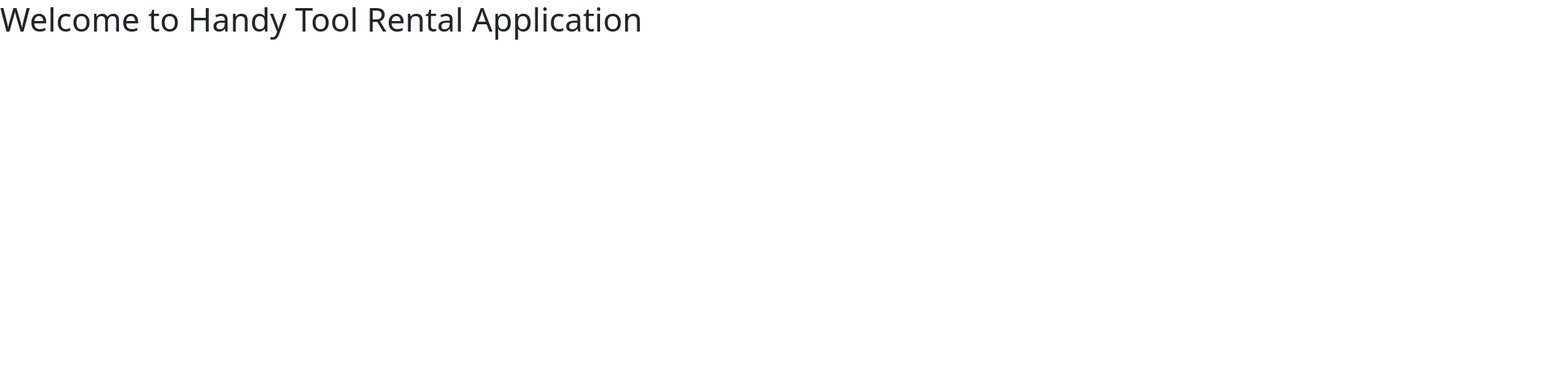
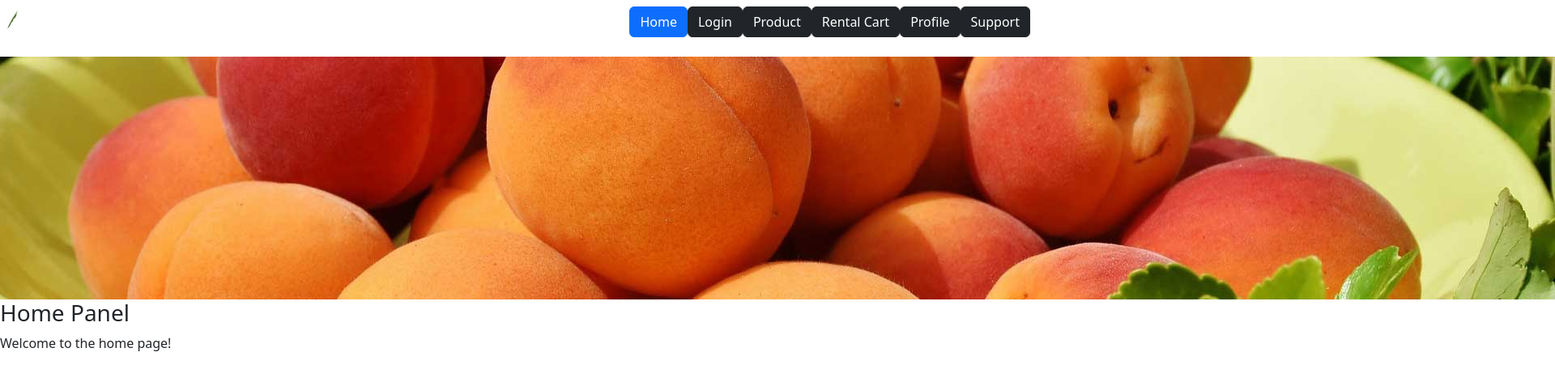
Before and after one commit to pedroskzt/HTRentalProject_FE, a React (Vite) app in the folder handy-tool-rental-project/: page / in a window 1280 px wide. Shown: the top 472 px of the page at 81% size, 1920 px wide, since content can reach past the window. Built offline with nearby package versions, Linux system fonts and the light colour scheme.

Commit message:
For Home/Login/Registration

```diff
--- a/handy-tool-rental-project/src/App.tsx
+++ b/handy-tool-rental-project/src/App.tsx
@@ -1,8 +1,125 @@
-import Welcome from "./Messages";
+import React, { useState } from "react";
+import HomePanel from "./components/HomePanel";
+import LoginPanel from "./components/LoginPanel";
+import ProductPanel from "./components/ProductPanel";
+import RentalCartPanel from "./components/RentalCartPanel";
+import ProfilePanel from "./components/ProfilePanel";
+import SupportPanel from "./components/SupportPanel";
 
-function App()
-{
-  return <div><Welcome /></div>
-}
+// Define the possible views for the third panel
+type View = "home" | "login" | "product" | "cart" | "profile" | "support";
+
+const App: React.FC = () => {
+  const [currentView, setCurrentView] = useState<View>("home");
+  const [selectedButton, setSelectedButton] = useState<string>("home");
+
+  const handleButtonClick = (view: View) => {
+    setCurrentView(view);
+    setSelectedButton(view);
+  };
+
+  const renderThirdPanelContent = () => {
+    switch (currentView) {
+      case "home":
+        return <HomePanel />;
+      case "login":
+        return <LoginPanel />;
+      case "product":
+        return <ProductPanel />;
+      case "cart":
+        return <RentalCartPanel />;
+      case "profile":
+        return <ProfilePanel />;
+      case "support":
+        return <SupportPanel />;
+      default:
+        return <div>Select an option from the left panel</div>;
+    }
+  };
+
+  return (
+    <div className="app-container">
+      <div className="panel panel-top">
+        <div className="d-flex mb-3">
+          <div className="me-auto p-2">
+            <img
+              src="/temp-logo.jpg"
+              alt="Logo"
+              max-width="100px"
+              height="auto"
+            />
+          </div>
+          <div className="p-2">
+            <p></p>
+          </div>
+          <div className="p-2">
+            <button
+              type="button"
+              className={`btn ${
+                selectedButton === "home" ? "btn-primary" : "btn-dark"
+              }`}
+              onClick={() => handleButtonClick("home")}
+            >
+              Home
+            </button>
+            <button
+              type="button"
+              className={`btn ${
+                selectedButton === "login" ? "btn-primary" : "btn-dark"
+              }`}
+              onClick={() => handleButtonClick("login")}
+            >
+              Login
+            </button>
+            <button
+              type="button"
+              className={`btn ${
+                selectedButton === "product" ? "btn-primary" : "btn-dark"
+              }`}
+              onClick={() => handleButtonClick("product")}
+            >
+              Product
+            </button>
+            <button
+              type="button"
+              className={`btn ${
+                selectedButton === "cart" ? "btn-primary" : "btn-dark"
+              }`}
+              onClick={() => handleButtonClick("cart")}
+            >
+              Rental Cart
+            </button>
+            <button
+              type="button"
+              className={`btn ${
+                selectedButton === "profile" ? "btn-primary" : "btn-dark"
+              }`}
+              onClick={() => handleButtonClick("profile")}
+            >
+              Profile
+            </button>
+            <button
+              type="button"
+              className={`btn ${
+                selectedButton === "support" ? "btn-primary" : "btn-dark"
+              }`}
+              onClick={() => handleButtonClick("support")}
+            >
+              Support
+            </button>
+          </div>
+        </div>
+      </div>
+      <div className="panel panel-middle">
+        {/* This panel can contain static or navigation content */}
+
+        <div className="imagePanel">
+          <img src="/temp-image-holder.jpg" alt="RentalImage" />
+        </div>
+      </div>
+      <div className="panel panel-bottom">{renderThirdPanelContent()}</div>
+    </div>
+  );
+};
 
 export default App;
```
